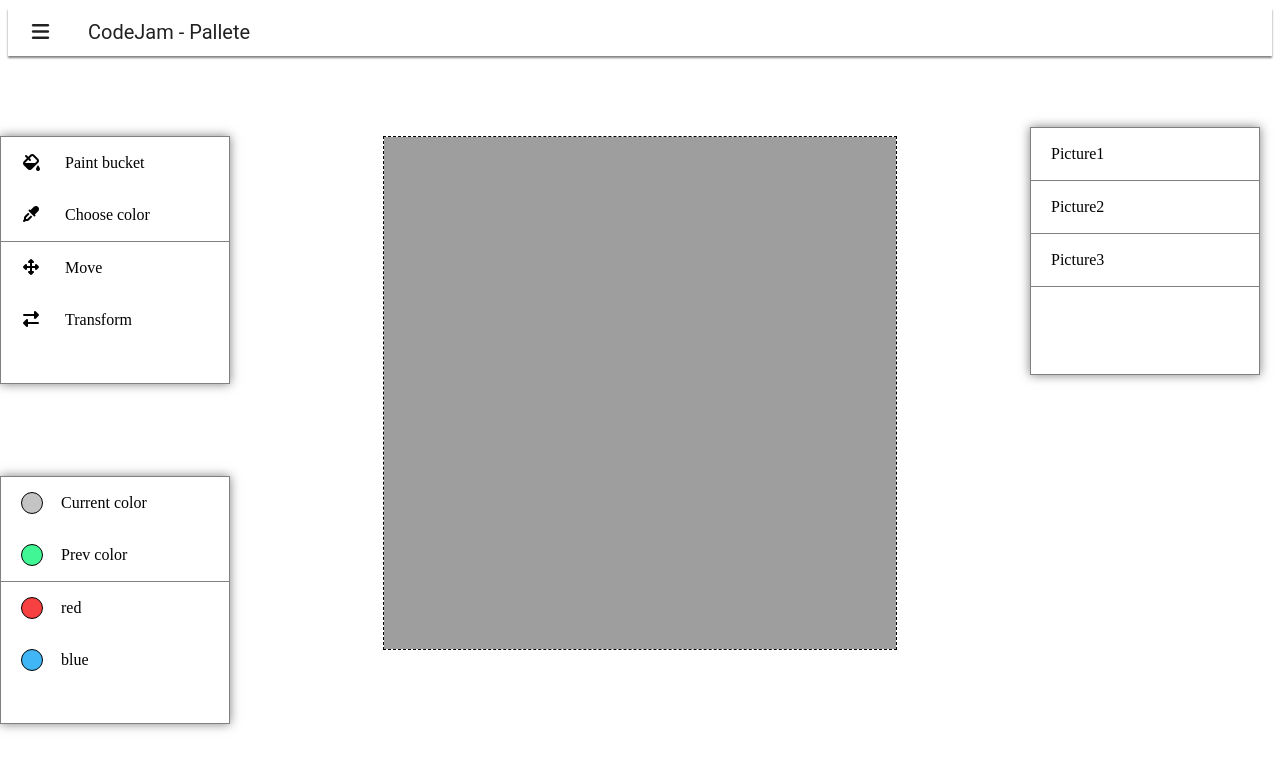
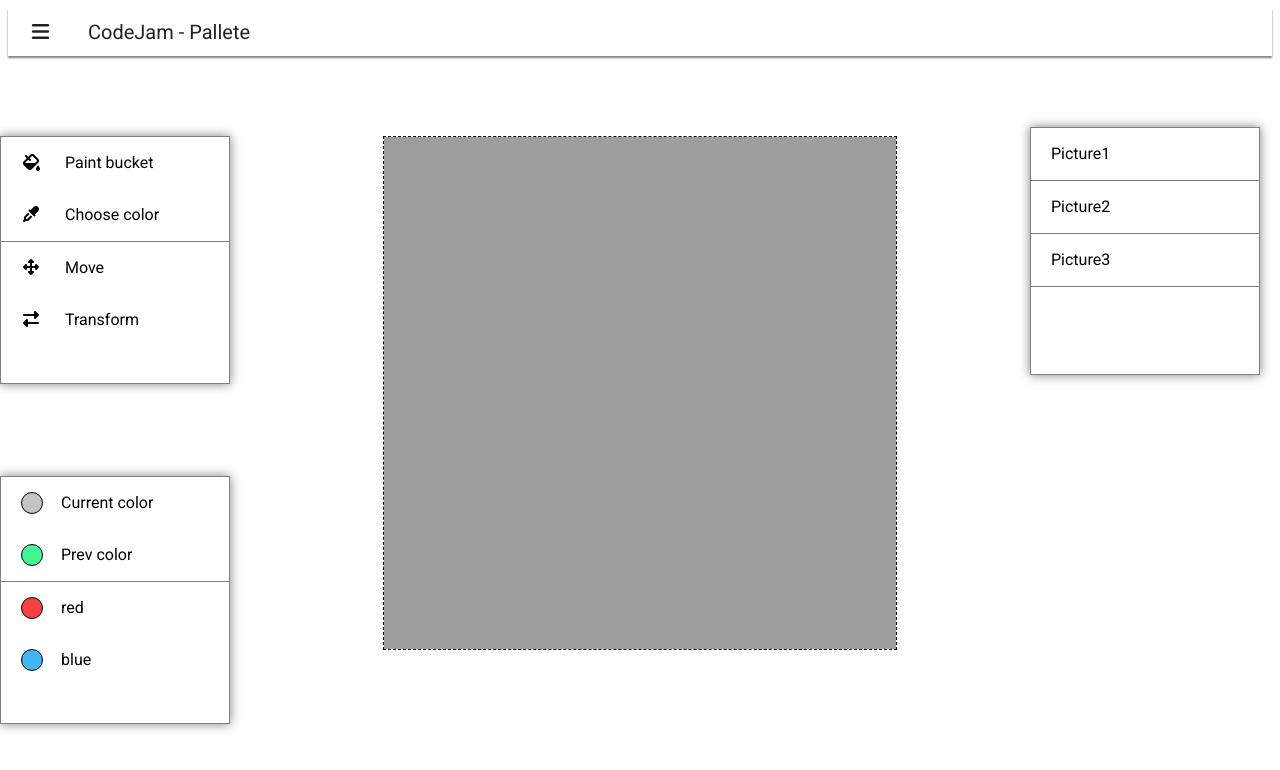
Before and after one commit to radvilovich/codejam-canvas, a plain HTML site: page index.html in a window 1280 px wide. Drawn offline with Linux system fonts and the light colour scheme.

```diff
--- a/index.html
+++ b/index.html
@@ -1,4 +1,3 @@
-
 <html lang="en">
 <head>
     <meta charset="UTF-8">
@@ -6,6 +5,7 @@
     <meta http-equiv="X-UA-Compatible" content="ie=edge">
     <title>Document</title>
     <link rel="stylesheet" href="style.css">
+    <link href="https://fonts.googleapis.com/css?family=Roboto&display=swap" rel="stylesheet">
     <link href="node_modules/@fortawesome/fontawesome-free/css/all.css" rel="stylesheet">
 </head>
 <body>
--- a/style.css
+++ b/style.css
@@ -24,6 +24,7 @@
     border: 1px solid grey;
     box-shadow: 0 0 10px rgba(0,0,0,0.5);
     margin-top: 80px;
+    font-family: Roboto;
 }
 
 .instruments div {
@@ -44,6 +45,7 @@
     border: 1px solid grey;
     box-shadow: 0 0 10px rgba(0,0,0,0.5);
     margin-top: 92px;
+    font-family: Roboto;
 }
 
 .colors>div {
@@ -105,6 +107,7 @@
     height: 246px;
     border: 1px solid grey;
     box-shadow: 0 0 10px rgba(0,0,0,0.5);
+    font-family: Roboto;
 }
 
 .switcher div {
```
Also changed, not shown: 1 other file.
